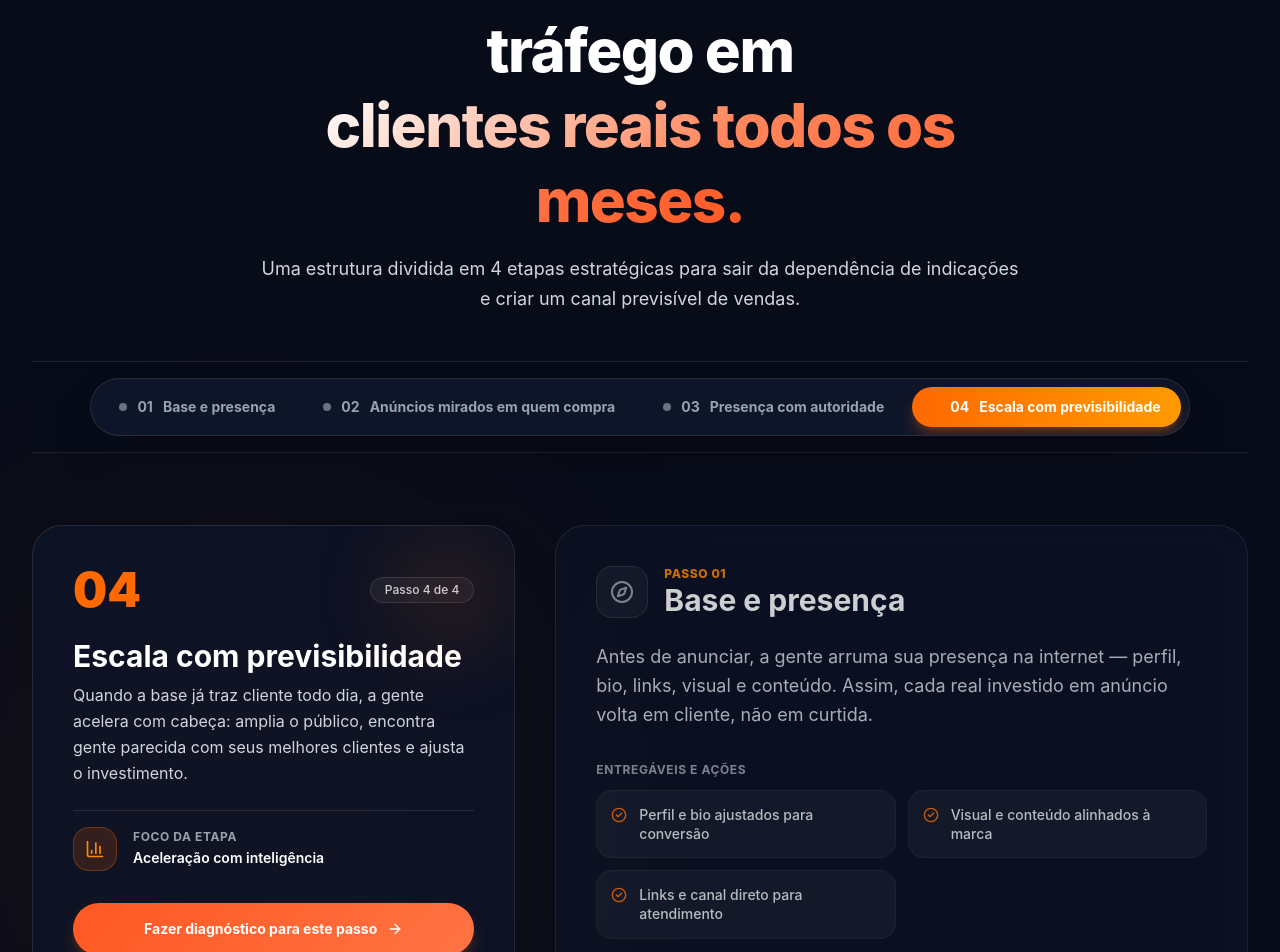
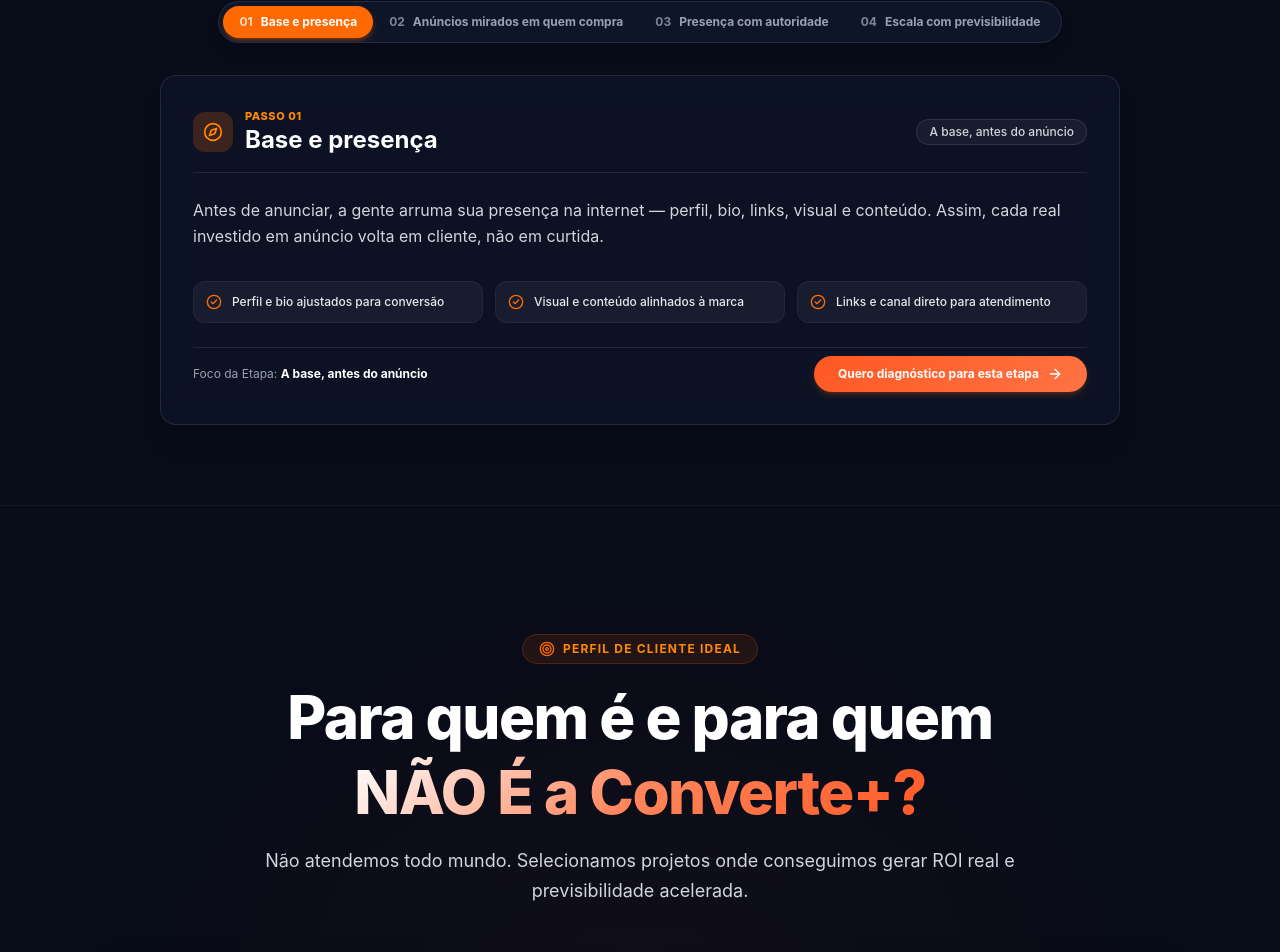
Before and after one commit to Poneyzada/Agencia-Converte-Lp, a React (Vite) app: page / in a window 1280 px wide. Shown: the part 2762-3714 px from the top of the page. Built offline with nearby package versions, Linux system fonts and the light colour scheme.

Commit message:
Remove 4-step section duplication and make MethodSection lightweight, compact and clean

```diff
--- a/src/components/MethodSection.jsx
+++ b/src/components/MethodSection.jsx
@@ -1,4 +1,4 @@
-import React, { useState, useEffect, useRef } from 'react';
+import React, { useState } from 'react';
 import {
   Compass,
   Target,
@@ -6,217 +6,105 @@
   TrendingUp,
   CheckCircle2,
   ArrowRight,
-  Sparkles,
-  Layers,
-  BarChart3
+  Sparkles
 } from 'lucide-react';
 import { siteConfig } from '../config/siteConfig';
 
 export default function MethodSection({ onOpenICP }) {
   const [activeStep, setActiveStep] = useState(0);
-  const stepRefs = useRef([]);
-
   const pillars = siteConfig.pillars;
   const stepIcons = [Compass, Target, Award, TrendingUp];
-
-  useEffect(() => {
-    const handleScroll = () => {
-      const scrollPosition = window.scrollY + window.innerHeight / 2.2;
-
-      stepRefs.current.forEach((ref, index) => {
-        if (ref) {
-          const top = ref.offsetTop;
-          const height = ref.offsetHeight;
-          if (scrollPosition >= top && scrollPosition < top + height) {
-            setActiveStep(index);
-          }
-        }
-      });
-    };
-
-    window.addEventListener('scroll', handleScroll);
-    return () => window.removeEventListener('scroll', handleScroll);
-  }, []);
-
-  const scrollToStep = (index) => {
-    setActiveStep(index);
-    if (stepRefs.current[index]) {
-      stepRefs.current[index].scrollIntoView({ behavior: 'smooth', block: 'center' });
-    }
-  };
+  const IconComp = stepIcons[activeStep] || Sparkles;
 
   return (
-    <section id="metodo" className="py-24 sm:py-32 relative bg-[#080c19] overflow-hidden border-t border-white/5">
+    <section id="metodo" className="py-16 sm:py-20 bg-[#080c19] overflow-hidden border-t border-white/5">
+      <div className="max-w-5xl mx-auto px-4 sm:px-6 lg:px-8 relative z-10 space-y-8">
 
-      {/* Ambient Glow Halos (LaunchDarkly inspired atmospheric glows) */}
-      <div className="absolute top-1/4 left-0 w-[30rem] h-[30rem] bg-orange-500/10 rounded-full blur-[140px] pointer-events-none" />
-      <div className="absolute bottom-1/4 right-0 w-[30rem] h-[30rem] bg-blue-600/10 rounded-full blur-[140px] pointer-events-none" />
-
-      <div className="max-w-7xl mx-auto px-4 sm:px-6 lg:px-8 relative z-10 space-y-12">
-
-        {/* Header Section */}
-        <div className="text-center space-y-4 max-w-3xl mx-auto">
-          <div className="inline-flex items-center gap-2 px-4 py-1.5 rounded-full bg-orange-500/10 border border-orange-500/20 text-orange-400 text-xs font-bold uppercase tracking-widest">
-            <Sparkles className="w-4 h-4 text-orange-500" />
+        {/* Compact Header */}
+        <div className="text-center space-y-2 max-w-2xl mx-auto">
+          <div className="inline-flex items-center gap-1.5 px-3 py-1 rounded-full bg-orange-500/10 border border-orange-500/20 text-orange-400 text-[11px] font-bold uppercase tracking-wider">
+            <Sparkles className="w-3.5 h-3.5 text-orange-500" />
             <span>O Método Converte+</span>
           </div>
 
-          <h2 className="text-4xl sm:text-5xl lg:text-6xl font-extrabold text-white tracking-tight leading-tight">
-            Como transformamos tráfego em <br className="hidden sm:inline" />
-            <span className="text-gradient-brand">clientes reais todos os meses.</span>
+          <h2 className="text-2xl sm:text-4xl font-extrabold text-white tracking-tight leading-tight">
+            Como transformamos tráfego em <span className="text-gradient-brand">clientes reais.</span>
           </h2>
-
-          <p className="text-gray-300 text-base sm:text-lg leading-relaxed font-normal">
-            Uma estrutura dividida em 4 etapas estratégicas para sair da dependência de indicações e criar um canal previsível de vendas.
-          </p>
         </div>
 
-        {/* Segmented Tab Control (Floating Nav Pill inspired by LaunchDarkly) */}
-        <div className="sticky top-20 z-30 flex justify-center py-4 backdrop-blur-xl bg-[#080c19]/80 border-y border-white/10 -mx-4 px-4 sm:mx-0 sm:px-0">
-          <div className="inline-flex items-center gap-2 p-2 rounded-[60px] bg-[#0e1529] border border-white/10 shadow-2xl max-w-full overflow-x-auto no-scrollbar">
+        {/* Compact Tab Selector Bar (Passo 1 a 4) */}
+        <div className="flex justify-center">
+          <div className="inline-flex p-1 rounded-full bg-[#0e1529] border border-white/10 shadow-lg max-w-full overflow-x-auto no-scrollbar">
             {pillars.map((step, idx) => {
               const isActive = activeStep === idx;
               return (
                 <button
                   key={idx}
-                  onClick={() => scrollToStep(idx)}
-                  className={`px-5 py-2.5 rounded-[30px] text-xs sm:text-sm font-bold whitespace-nowrap transition-all duration-300 flex items-center gap-2.5 cursor-pointer ${
+                  onClick={() => setActiveStep(idx)}
+                  className={`px-4 py-2 rounded-full text-xs font-bold whitespace-nowrap transition-all duration-200 flex items-center gap-2 cursor-pointer ${
                     isActive
-                      ? 'bg-gradient-to-r from-orange-500 to-amber-500 text-white shadow-lg shadow-orange-500/30'
-                      : 'text-gray-400 hover:text-white hover:bg-white/5'
+                      ? 'bg-orange-500 text-white shadow-md shadow-orange-500/30'
+                      : 'text-gray-400 hover:text-white'
                   }`}
                 >
-                  <span className={`w-2 h-2 rounded-full ${isActive ? 'bg-white animate-ping' : 'bg-gray-500'}`} />
-                  <span>{step.step}</span>
-                  <span className="hidden sm:inline">{step.title}</span>
+                  <span className="opacity-80">{step.step}</span>
+                  <span>{step.title}</span>
                 </button>
               );
             })}
           </div>
         </div>
 
-        {/* 2-Column Sticky Layout */}
-        <div className="grid grid-cols-1 lg:grid-cols-12 gap-10 items-start pt-6">
+        {/* Single Compact Display Card for Selected Step */}
+        <div className="glass-panel p-6 sm:p-8 rounded-2xl border border-orange-500/30 bg-[#0e1529]/90 shadow-xl space-y-6 relative overflow-hidden transition-all duration-300">
 
-          {/* Left Column: Sticky Summary Panel */}
-          <div className="lg:col-span-5 lg:sticky lg:top-36 space-y-6">
-
-            <div className="glass-panel p-8 sm:p-10 rounded-[30px] border border-orange-500/25 bg-[#0e1529]/95 shadow-2xl space-y-6 relative overflow-hidden">
-              <div className="absolute top-0 right-0 w-32 h-32 bg-orange-500/10 rounded-full blur-2xl pointer-events-none" />
-
-              <div className="flex items-center justify-between">
-                <span className="text-5xl font-black text-orange-500">
-                  {pillars[activeStep].step}
+          <div className="flex items-center justify-between gap-4 border-b border-white/10 pb-4">
+            <div className="flex items-center gap-3">
+              <div className="w-10 h-10 rounded-xl bg-orange-500/20 text-orange-400 flex items-center justify-center font-bold">
+                <IconComp className="w-5 h-5" />
+              </div>
+              <div>
+                <span className="text-[11px] font-extrabold text-orange-400 uppercase tracking-wider block">
+                  Passo {pillars[activeStep].step}
                 </span>
-                <span className="px-3.5 py-1 rounded-full bg-white/5 border border-white/10 text-xs text-gray-300 font-medium">
-                  Passo {activeStep + 1} de 4
-                </span>
-              </div>
-
-              <div className="space-y-2">
-                <h3 className="text-2xl sm:text-3xl font-bold text-white">
+                <h3 className="text-xl sm:text-2xl font-bold text-white">
                   {pillars[activeStep].title}
                 </h3>
-                <p className="text-sm sm:text-base text-gray-300 leading-relaxed font-normal">
-                  {pillars[activeStep].description}
-                </p>
               </div>
-
-              {/* Metric Callout */}
-              <div className="pt-4 border-t border-white/10 flex items-center gap-4">
-                <div className="w-11 h-11 rounded-2xl bg-orange-500/15 border border-orange-500/30 flex items-center justify-center text-orange-400 shrink-0">
-                  <BarChart3 className="w-5 h-5" />
-                </div>
-                <div>
-                  <span className="text-xs text-gray-400 block uppercase font-bold tracking-wider">Foco da Etapa</span>
-                  <span className="text-sm text-white font-semibold">{pillars[activeStep].subtitle}</span>
-                </div>
-              </div>
-
-              {/* Action CTA */}
-              <div className="pt-2">
-                <button
-                  onClick={onOpenICP}
-                  className="btn-orange w-full py-4 rounded-[30px] font-bold text-sm flex items-center justify-center gap-2.5 shadow-lg shadow-orange-500/25 cursor-pointer group"
-                >
-                  <span>Fazer diagnóstico para este passo</span>
-                  <ArrowRight className="w-4 h-4 group-hover:translate-x-1 transition-transform" />
-                </button>
-              </div>
-
             </div>
 
+            <span className="px-3 py-1 rounded-full bg-white/5 border border-white/10 text-xs text-gray-300 font-medium hidden sm:inline-block">
+              {pillars[activeStep].subtitle}
+            </span>
           </div>
 
-          {/* Right Column: 4 Stacking Feature Cards */}
-          <div className="lg:col-span-7 space-y-10">
-            {pillars.map((step, idx) => {
-              const IconComp = stepIcons[idx] || Sparkles;
-              const isActive = activeStep === idx;
+          <p className="text-gray-300 text-sm sm:text-base leading-relaxed">
+            {pillars[activeStep].description}
+          </p>
 
-              return (
-                <div
-                  key={idx}
-                  ref={(el) => (stepRefs.current[idx] = el)}
-                  className={`glass-panel p-8 sm:p-10 rounded-[30px] border transition-all duration-500 space-y-6 relative overflow-hidden ${
-                    isActive
-                      ? 'border-orange-500/50 bg-[#0e1529] shadow-[0_0_50px_rgba(255,88,35,0.2)] scale-[1.01]'
-                      : 'border-white/10 bg-[#0b101f] opacity-80 hover:opacity-100'
-                  }`}
-                >
-                  {/* Step Header */}
-                  <div className="flex items-start justify-between gap-4">
-                    <div className="flex items-center gap-4">
-                      <div className={`w-13 h-13 rounded-2xl flex items-center justify-center transition-colors ${
-                        isActive ? 'bg-orange-500 text-white shadow-lg shadow-orange-500/30' : 'bg-white/5 text-gray-400 border border-white/10'
-                      }`}>
-                        <IconComp className="w-6 h-6" />
-                      </div>
-                      <div>
-                        <span className="text-xs font-extrabold text-orange-400 uppercase tracking-wider block">
-                          Passo {step.step}
-                        </span>
-                        <h3 className="text-2xl sm:text-3xl font-bold text-white">
-                          {step.title}
-                        </h3>
-                      </div>
-                    </div>
-                  </div>
+          {/* Deliverables Grid */}
+          <div className="grid grid-cols-1 sm:grid-cols-3 gap-3 pt-2">
+            {pillars[activeStep].features.map((feature, featureIdx) => (
+              <div key={featureIdx} className="flex items-center gap-2.5 p-3 rounded-xl bg-white/5 border border-white/5 text-xs text-gray-200">
+                <CheckCircle2 className="w-4 h-4 text-orange-500 shrink-0" />
+                <span className="font-medium">{feature}</span>
+              </div>
+            ))}
+          </div>
 
-                  <p className="text-gray-300 text-base sm:text-lg leading-relaxed font-normal">
-                    {step.description}
-                  </p>
+          {/* Action Footer */}
+          <div className="pt-2 flex flex-col sm:flex-row items-center justify-between gap-4 border-t border-white/10">
+            <span className="text-xs text-gray-400">
+              Foco da Etapa: <strong className="text-white">{pillars[activeStep].subtitle}</strong>
+            </span>
 
-                  {/* Feature Checklist (Checkmark Items) */}
-                  <div className="space-y-3 pt-2">
-                    <h4 className="text-xs font-bold uppercase tracking-wider text-gray-400">Entregáveis e Ações</h4>
-                    <div className="grid grid-cols-1 sm:grid-cols-2 gap-3">
-                      {step.features.map((feature, featureIdx) => (
-                        <div key={featureIdx} className="flex items-start gap-3 p-3.5 rounded-2xl bg-white/5 border border-white/5">
-                          <CheckCircle2 className="w-4 h-4 text-orange-500 shrink-0 mt-0.5" />
-                          <span className="text-xs sm:text-sm text-gray-200 font-medium leading-snug">{feature}</span>
-                        </div>
-                      ))}
-                    </div>
-                  </div>
-
-                  {/* Sub-feature Card (Linked feature callout inspired by LaunchDarkly) */}
-                  <div className="p-4 sm:p-5 rounded-2xl bg-gradient-to-r from-orange-500/10 via-[#0e1529] to-amber-500/5 border border-orange-500/20 flex items-center justify-between gap-4">
-                    <div className="flex items-center gap-3.5">
-                      <div className="p-2.5 rounded-xl bg-orange-500/20 text-orange-400">
-                        <Layers className="w-4 h-4" />
-                      </div>
-                      <div>
-                        <span className="text-xs font-bold text-white block">Objetivo da Etapa</span>
-                        <span className="text-xs sm:text-sm text-gray-300">{step.subtitle}</span>
-                      </div>
-                    </div>
-                    <ArrowRight className="w-4 h-4 text-orange-400" />
-                  </div>
-
-                </div>
-              );
-            })}
+            <button
+              onClick={onOpenICP}
+              className="btn-orange px-6 py-2.5 rounded-xl font-bold text-xs inline-flex items-center gap-2 cursor-pointer shadow-md shadow-orange-500/20"
+            >
+              <span>Quero diagnóstico para esta etapa</span>
+              <ArrowRight className="w-4 h-4" />
+            </button>
           </div>
 
         </div>
```
Also changed, not shown: src/App.jsx (+7 -10 lines).
